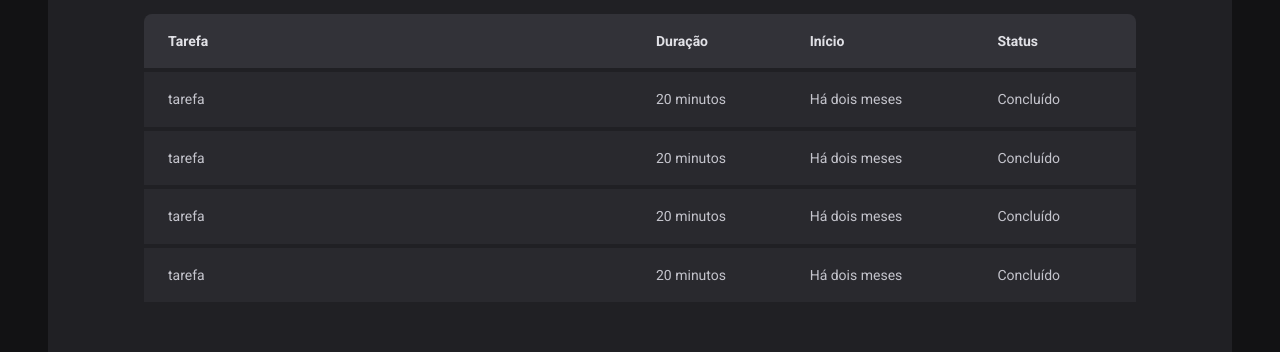
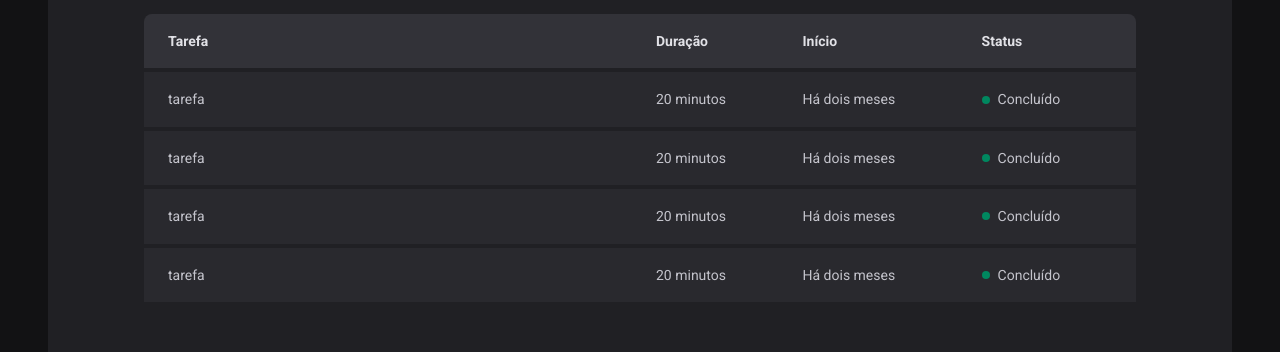
Before and after one commit to mathhlima/ignite-timer, a React (Vite) app: page /history in a window 1280 px wide. Shown: the part 270-622 px from the top of the page. Built offline with nearby package versions, Linux system fonts and the light colour scheme.

Commit message:
feat: component status

```diff
--- a/src/pages/History/index.tsx
+++ b/src/pages/History/index.tsx
@@ -1,4 +1,4 @@
-import { HistoryContainer, HistoryList } from './styles'
+import { HistoryContainer, HistoryList, Status } from './styles'
 
 export function History() {
   return (
@@ -20,28 +20,36 @@
               <td>tarefa</td>
               <td>20 minutos</td>
               <td>Há dois meses</td>
-              <td>Concluído</td>
+              <td>
+                <Status statusColor="green">Concluído</Status>
+              </td>
             </tr>
 
             <tr>
               <td>tarefa</td>
               <td>20 minutos</td>
               <td>Há dois meses</td>
-              <td>Concluído</td>
+              <td>
+                <Status statusColor="green">Concluído</Status>
+              </td>
             </tr>
 
             <tr>
               <td>tarefa</td>
               <td>20 minutos</td>
               <td>Há dois meses</td>
-              <td>Concluído</td>
+              <td>
+                <Status statusColor="green">Concluído </Status>
+              </td>
             </tr>
 
             <tr>
               <td>tarefa</td>
               <td>20 minutos</td>
               <td>Há dois meses</td>
-              <td>Concluído</td>
+              <td>
+                <Status statusColor="green">Concluído</Status>
+              </td>
             </tr>
           </tbody>
         </table>
--- a/src/pages/History/styles.ts
+++ b/src/pages/History/styles.ts
@@ -57,3 +57,25 @@
     }
   }
 `
+const STATUS_COLORS = {
+  yellow: 'yellow-500',
+  green: 'green-500',
+  red: 'red-500',
+} as const
+
+interface StatusProps {
+  statusColor: keyof typeof STATUS_COLORS
+}
+
+export const Status = styled.span<StatusProps>`
+  display: flex;
+  align-items: center;
+  gap: 0.5rem;
+  &::before {
+    content: '';
+    width: 0.5rem;
+    height: 0.5rem;
+    border-radius: 9999px;
+    background: ${(props) => props.theme[STATUS_COLORS[props.statusColor]]};
+  }
+`
```
